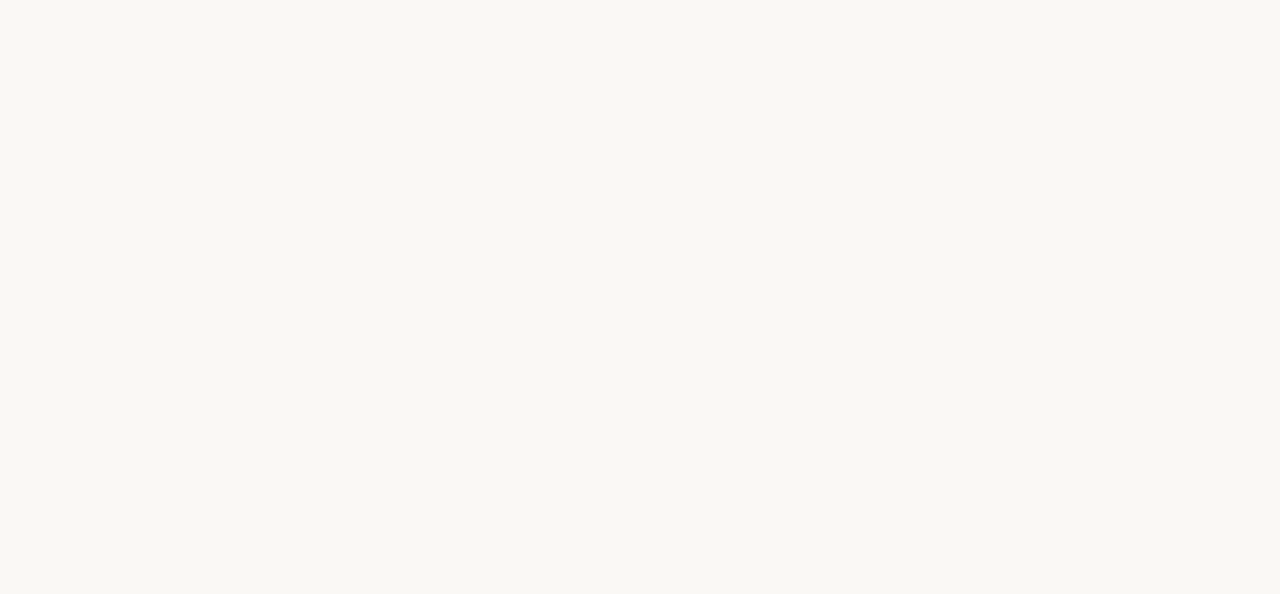
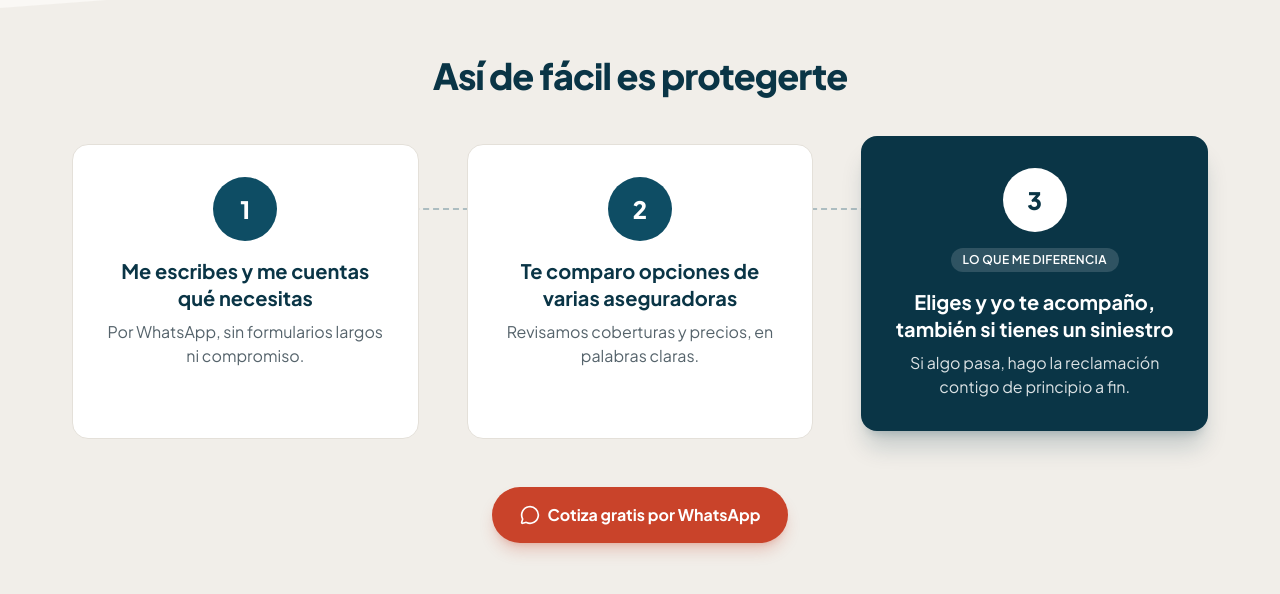
Before and after one commit to 25natalia/margarita_burgos_seguros, a Next.js app: page / in a window 1280 px wide. Shown: the part 2222-2816 px from the top of the page. Before the commit the page ends 2135 px from the top, so only its background shows below. Built offline with nearby package versions, Linux system fonts and the light colour scheme.

Commit message:
feat: sección cómo funciona

```diff
--- a/src/app/page.tsx
+++ b/src/app/page.tsx
@@ -2,6 +2,7 @@
 // Testimonials, FAQ, ContactCTA, Footer + WhatsAppButton flotante.
 import { About } from "@/components/About";
 import { Hero } from "@/components/Hero";
+import { HowItWorks } from "@/components/HowItWorks";
 import { TrustBar } from "@/components/TrustBar";
 
 export default function Home() {
@@ -11,6 +12,7 @@ export default function Home() {
       <TrustBar />
       {/* Services va aquí (rama feat/servicios) */}
       <About />
+      <HowItWorks />
     </main>
   );
 }
--- /dev/null
+++ b/src/components/HowItWorks.tsx
@@ -0,0 +1,101 @@
+import { MessageCircle } from "lucide-react";
+import { SectionDivider } from "@/components/SectionDivider";
+import { whatsappLink } from "@/lib/whatsapp";
+
+const steps = [
+  {
+    title: "Me escribes y me cuentas qué necesitas",
+    description: "Por WhatsApp, sin formularios largos ni compromiso.",
+  },
+  {
+    title: "Te comparo opciones de varias aseguradoras",
+    description: "Revisamos coberturas y precios, en palabras claras.",
+  },
+  {
+    title: "Eliges y yo te acompaño, también si tienes un siniestro",
+    description: "Si algo pasa, hago la reclamación contigo de principio a fin.",
+  },
+];
+
+export function HowItWorks() {
+  return (
+    <>
+      <SectionDivider fromClassName="text-surface" toClassName="bg-surface-muted" />
+      <section
+        id="como-funciona"
+        aria-labelledby="como-funciona-titulo"
+        className="bg-surface-muted"
+      >
+        <div className="mx-auto max-w-content px-4 pt-8 pb-16 sm:px-6 lg:px-8 lg:pt-12 lg:pb-24">
+          <h2
+            id="como-funciona-titulo"
+            className="text-center text-3xl font-extrabold tracking-tight text-primary-dark sm:text-4xl"
+          >
+            Así de fácil es protegerte
+          </h2>
+
+          <div className="relative mt-12">
+            {/* Línea que conecta los círculos; solo se ve en los espacios entre tarjetas */}
+            <div
+              aria-hidden="true"
+              className="absolute inset-x-[16%] top-16 hidden border-t-2 border-dashed border-primary/30 lg:block"
+            />
+
+            <ol className="grid gap-6 lg:grid-cols-3 lg:gap-12">
+              {steps.map((step, i) => {
+                const highlighted = i === steps.length - 1;
+                return (
+                  <li
+                    key={step.title}
+                    className={`relative flex flex-col items-center rounded-2xl p-8 text-center ${
+                      highlighted
+                        ? "bg-primary-dark text-white shadow-xl shadow-primary-dark/20 lg:-translate-y-2"
+                        : "border border-line bg-white"
+                    }`}
+                  >
+                    <span
+                      aria-hidden="true"
+                      className={`flex size-16 items-center justify-center rounded-full text-2xl font-extrabold ${
+                        highlighted ? "bg-white text-primary-dark" : "bg-primary text-white"
+                      }`}
+                    >
+                      {i + 1}
+                    </span>
+                    {highlighted && (
+                      <span className="mt-4 rounded-full bg-white/15 px-3 py-1 text-xs font-semibold uppercase tracking-wide">
+                        Lo que me diferencia
+                      </span>
+                    )}
+                    <h3
+                      className={`mt-4 text-xl font-bold leading-snug ${
+                        highlighted ? "text-white" : "text-primary-dark"
+                      }`}
+                    >
+                      <span className="sr-only">Paso {i + 1}: </span>
+                      {step.title}
+                    </h3>
+                    <p className={`mt-2 ${highlighted ? "text-white/85" : "text-ink-muted"}`}>
+                      {step.description}
+                    </p>
+                  </li>
+                );
+              })}
+            </ol>
+          </div>
+
+          <div className="mt-12 flex justify-center">
+            <a
+              href={whatsappLink("Hola Margarita, quiero cotizar un seguro")}
+              target="_blank"
+              rel="noopener noreferrer"
+              className="inline-flex w-full items-center justify-center gap-2 rounded-full bg-accent px-7 py-4 text-base font-bold text-white shadow-lg shadow-accent/25 transition-colors hover:bg-accent-dark sm:w-auto"
+            >
+              <MessageCircle aria-hidden="true" className="size-5" />
+              Cotiza gratis por WhatsApp
+            </a>
+          </div>
+        </div>
+      </section>
+    </>
+  );
+}
```
